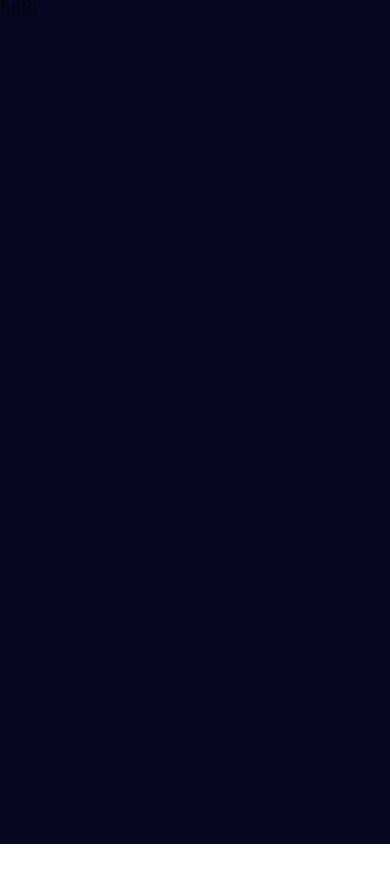
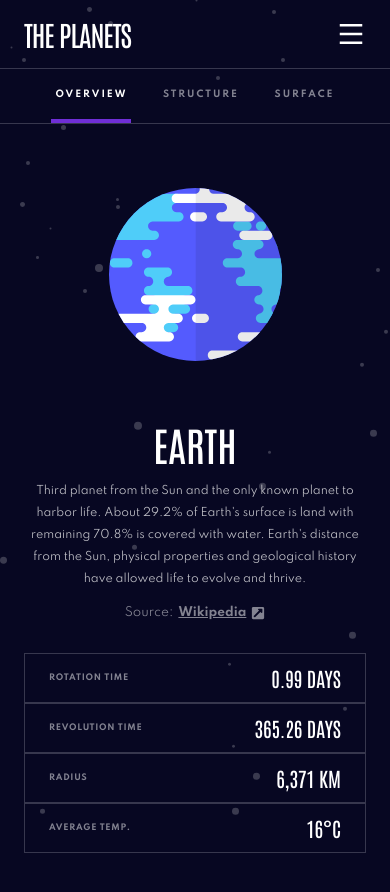
Before and after one commit to bdr-t/planets-facts, a React (Create React App) app: page / in a window 390 px wide. Shown: the top 892 px of the page. Before the commit the page ends 844 px from the top, so only its background shows below. Built offline with nearby package versions, Linux system fonts and the light colour scheme.

Commit message:
Add: mobile version static

```diff
--- a/src/App.js
+++ b/src/App.js
@@ -2,13 +2,28 @@ import { ThemeProvider } from "styled-components";
 import GlobalStyles from "./globalStyles";
 import theme from "./theme";
 import { Container } from "./App.styles";
+import NavBar from "./Components/NavBar/index";
+import Img from "./Components/Img/Img";
+import Menu from "./Components/Menu/Menu";
+import Content from "./Components/Content/Content";
+import Facts from "./Components/Facts/Facts";
+import earth from "./assets/images/planet-earth.svg";
 
 const App = () => {
   return (
     <ThemeProvider theme={theme}>
       <GlobalStyles />
       <Container>
-        hola
+        <NavBar />
+        <Menu />
+        <Img source={earth} />
+        <Content />
+        <div style={{ padding: "0 1.5rem 3rem 1.5rem" }}>
+          <Facts title={"ROTATION TIME"} value={"0.99 DAYS"} />
+          <Facts title={"REVOLUTION TIME"} value={"365.26 DAYS"} />
+          <Facts title={"RADIUS"} value={"6,371 KM"} />
+          <Facts title={"AVERAGE TEMP."} value={"16°C"} />
+        </div>
       </Container>
     </ThemeProvider>
   );
--- a/src/App.styles.js
+++ b/src/App.styles.js
@@ -1,8 +1,16 @@
 import styled from "styled-components";
-
+import bk from "./assets/images/background-stars.svg";
 
 export const Container = styled.div`
   position: relative;
   min-height: 100vh;
   background: ${(props) => props.theme.colors.black};
+  background-image: url(${bk});
+  @media (min-width: 768px) {
+    display: grid;
+    grid-template-columns: repeat(2, 1fr);
+    grid-template-rows: repeat(4, 1fr);
+    grid-column-gap: 0px;
+    grid-row-gap: 0px;
+  }
 `;
--- a/src/globalStyles.js
+++ b/src/globalStyles.js
@@ -23,6 +23,7 @@ body {
   margin: 0;
   font-family: ${theme.fonts.primary};
   font-size: 0.875 rem;
+  color:white;
 }
 
 /* *
@@ -40,7 +41,7 @@ main {
 
 h1 {
   font-size: 2em;
-  margin: 0.67em 0;
+  margin: 0 0;
 }
 
 /* Grouping content
```
